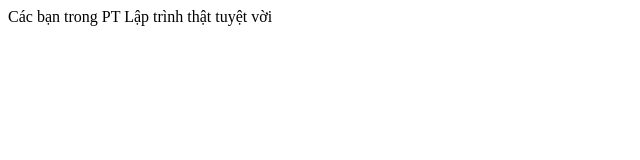
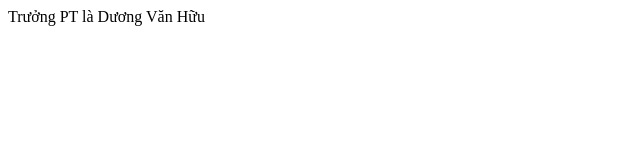
Before and after one commit to laduong/Daotao_Github, a plain HTML site: page index.html in a window 1280 px wide. Shown: the whole page, without its empty margins (0-640 px from the left). Drawn offline with Linux system fonts and the light colour scheme.

Commit message:
Update index.html

```diff
--- a/index.html
+++ b/index.html
@@ -1,5 +1,5 @@
 <div>
     <label>
-        Các bạn trong PT Lập trình thật tuyệt vời
+        Trưởng PT là Dương Văn Hữu
     </label>
 </div>
```
